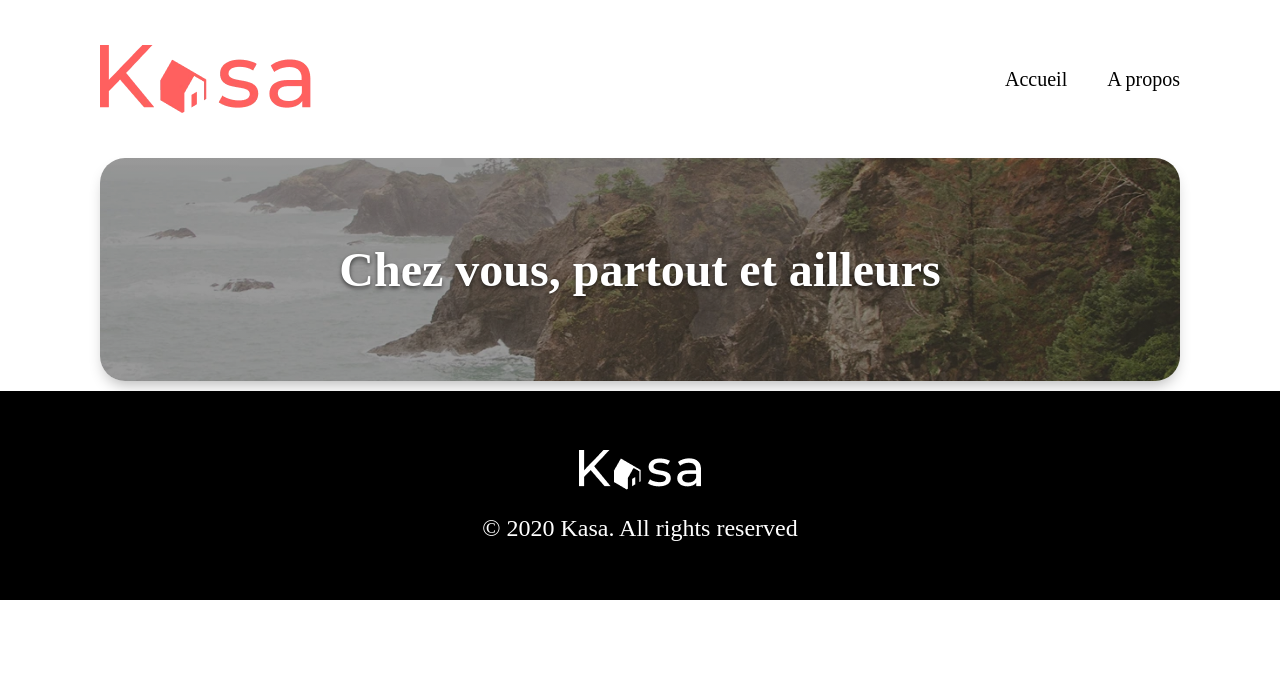
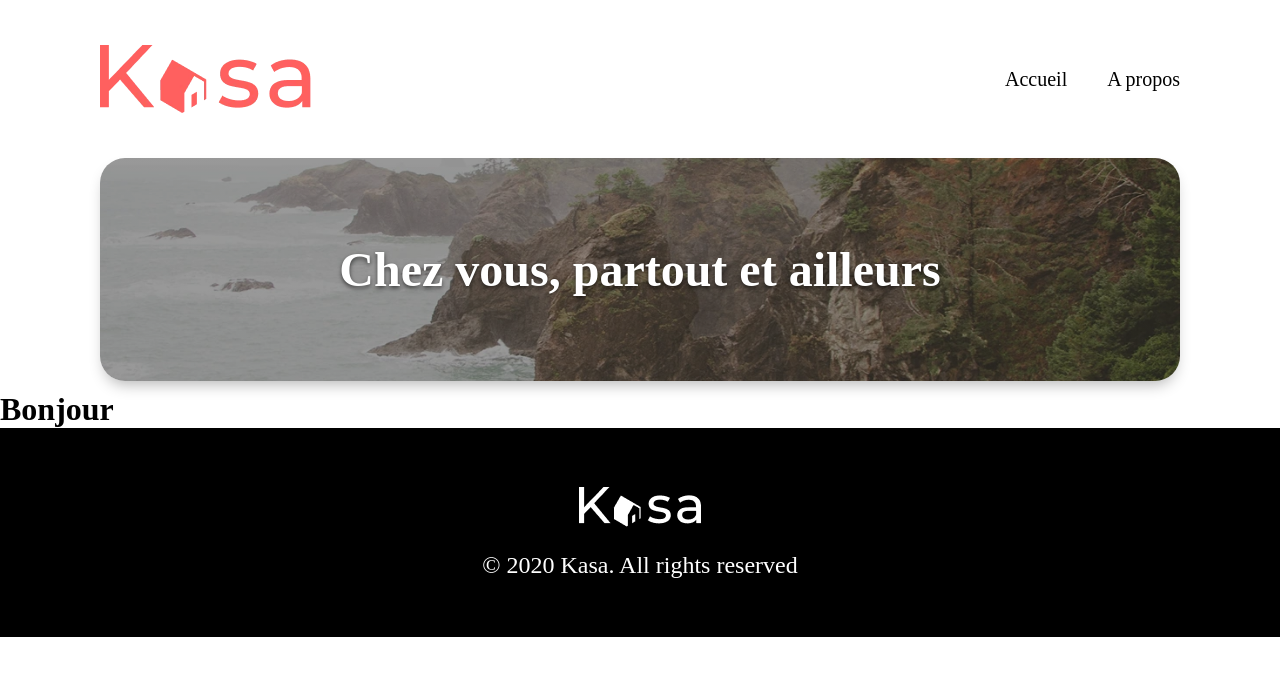
Before and after one commit to alteredcarbone/Projet-4, a React (Vite) app in the folder my-react-app/: page / in a window 1280 px wide. Shown: the top 676 px of the page. Built offline with nearby package versions, Linux system fonts and the light colour scheme.

Commit message:
reajustement

```diff
--- a/my-react-app/src/App.jsx
+++ b/my-react-app/src/App.jsx
@@ -1,7 +1,7 @@
 import { BrowserRouter, Routes, Route } from "react-router-dom";
 import Layout from "./Components/Layout/layout";
-import Banner from "./Pages/home/banner";
-import About from "./Pages/about/banner";
+import Home from "./Pages/home/home";
+import About from "./Pages/about/about";
 import "../src/assets/style/global.scss"
 
 export default function App() {
@@ -9,7 +9,7 @@ export default function App() {
     <BrowserRouter>
       <Routes>
         <Route element={<Layout />}>
-          <Route path="/" element={<Banner />} />
+          <Route path="/" element={<Home />} />
           <Route path="/about" element={<About />} />
         </Route>
       </Routes>
--- /dev/null
+++ b/my-react-app/src/Pages/about/about.jsx
@@ -0,0 +1,12 @@
+import Banner from "./banner";
+
+
+export default function About() {
+  return (
+    <>
+      <Banner />
+
+      {/* autant de JSX que tu veux */}
+    </>
+  );
+}
--- a/my-react-app/src/Pages/about/banner.jsx
+++ b/my-react-app/src/Pages/about/banner.jsx
@@ -5,9 +5,7 @@ import "../../assets/style/pages/banner.scss"
 export default function About() {
   return (
     <div className="container_banner">
-  <section className="banner" style={{backgroundImage: `linear-gradient(rgba(0,0,0,0.4), rgba(0,0,0,0.4)), url(${banner})`,}}>
-
-  </section>
+  <section className="banner" style={{backgroundImage: `linear-gradient(rgba(0,0,0,0.4), rgba(0,0,0,0.4)), url(${banner})`,}}/>
   </div>
   )
 }
--- /dev/null
+++ b/my-react-app/src/Pages/home/card.jsx
@@ -0,0 +1,3 @@
+export default function Card() {
+    return(<h1>Bonjour</h1>)
+}
--- /dev/null
+++ b/my-react-app/src/Pages/home/home.jsx
@@ -0,0 +1,12 @@
+import Banner from "../home/banner";
+import Cards from "../home/card";
+
+export default function Home() {
+  return (
+    <>
+      <Banner />
+      <Cards />
+      {/* autant de JSX que tu veux */}
+    </>
+  );
+}
```
